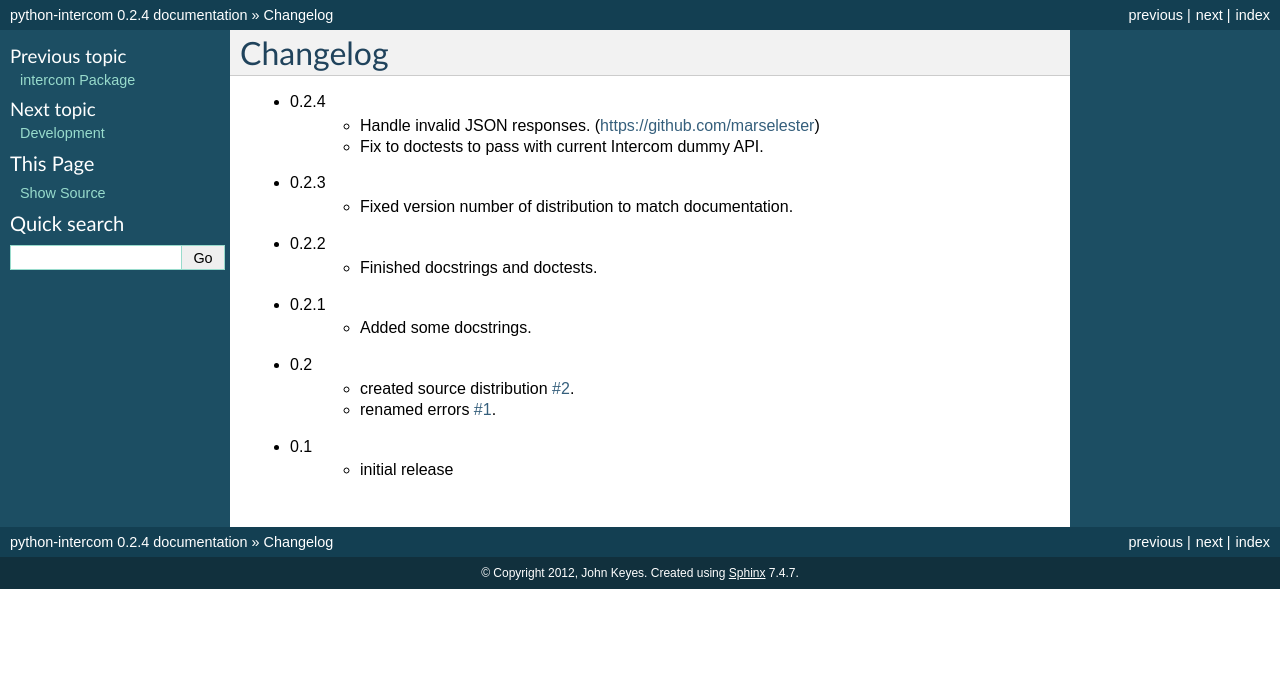
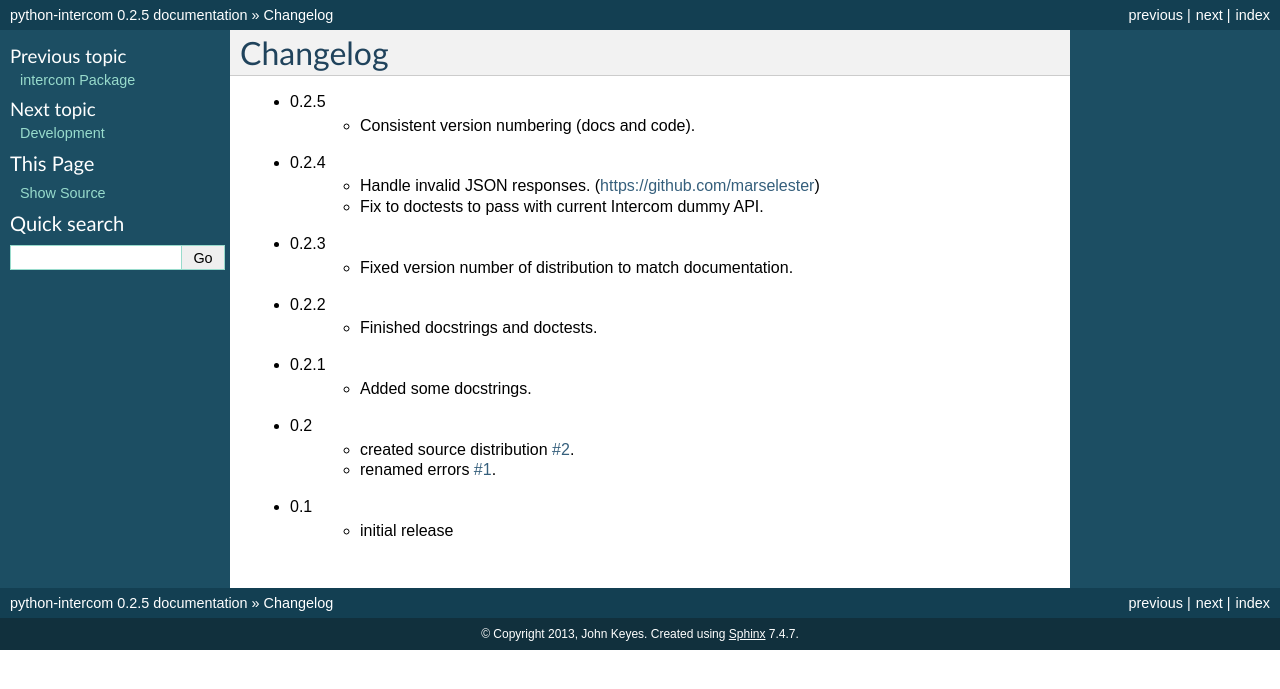
Before and after one commit to intercom/python-intercom, a Sphinx documentation site: the page built from docs/changelog.rst, in a window 1280 px wide. Shown: the top 689 px of the page. Built offline with Sphinx 7.4.7, drawn with Linux system fonts in a browser that asks for light colours.

Commit message:
Consistent version numbering for 0.2.5 release.

```diff
--- a/docs/changelog.rst
+++ b/docs/changelog.rst
@@ -2,6 +2,8 @@
 Changelog
 =========
 
+* 0.2.5
+   * Consistent version numbering (docs and code).
 * 0.2.4
    * Handle invalid JSON responses. (https://github.com/marselester)
    * Fix to doctests to pass with current Intercom dummy API.
--- a/docs/conf.py
+++ b/docs/conf.py
@@ -44,14 +44,14 @@ master_doc = 'index'
 
 # General information about the project.
 project = u'python-intercom'
-copyright = u'2012, John Keyes'
+copyright = u'2013, John Keyes'
 
 # The version info for the project you're documenting, acts as replacement for
 # |version| and |release|, also used in various other places throughout the
 # built documents.
 #
 # The short X.Y version.
-version = '0.2.4'
+version = '0.2.5'
 # The full version, including alpha/beta/rc tags.
 release = version
 
--- a/setup.py
+++ b/setup.py
@@ -8,7 +8,7 @@ from setuptools import find_packages
 from setuptools import setup
 
 setup(name="python-intercom",
-    version='0.2.4',
+    version='0.2.5',
     description="Intercom API wrapper",
     long_description=open('README').read(),
     author="John Keyes",
```
Also changed, not shown: 1 other file.
